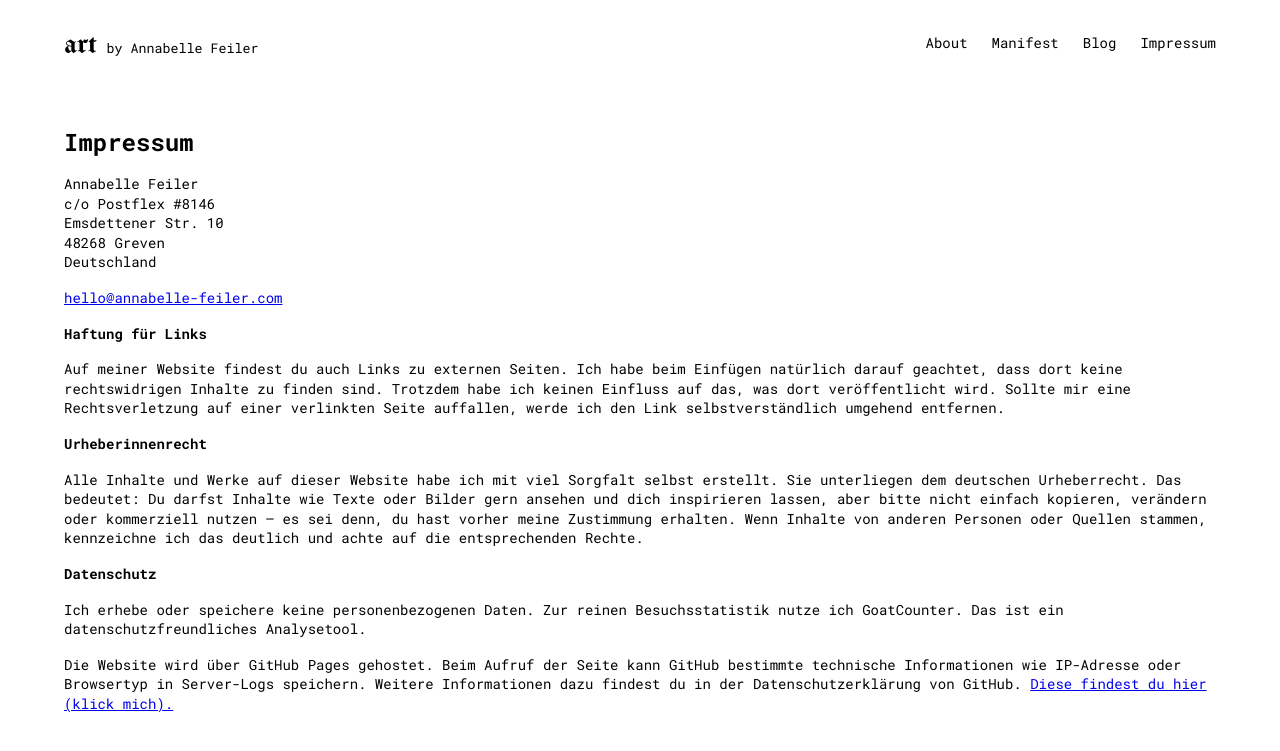
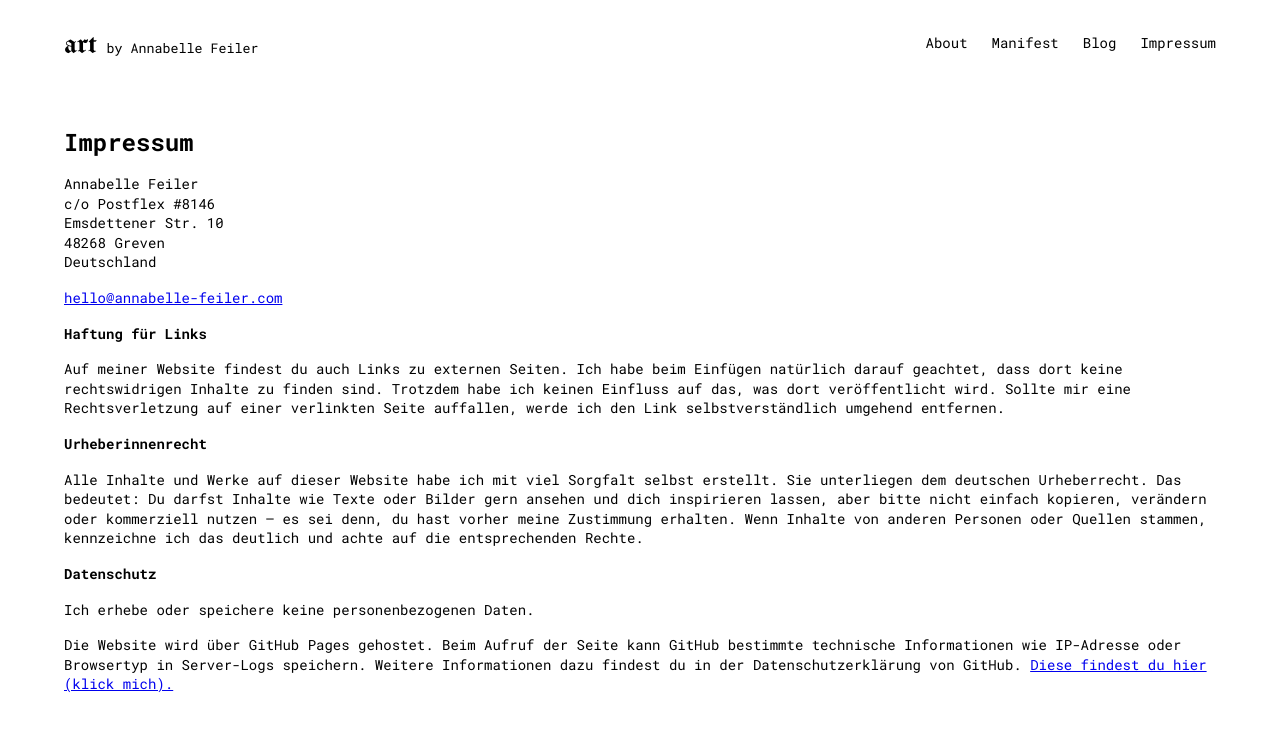
Before and after one commit to enaaacode/annabelle-feiler, a Jekyll site: the page built from impressum.md, in a window 1280 px wide. Shown: the top 751 px of the page. Built offline with Jekyll 4.4.1, drawn with Linux system fonts in a browser that asks for light colours.

Commit message:
Update impressum.md

```diff
--- a/impressum.md
+++ b/impressum.md
@@ -34,6 +34,6 @@ kennzeichne ich das deutlich und achte auf die entsprechenden Rechte.
 
 **Datenschutz**
 
-Ich erhebe oder speichere keine personenbezogenen Daten. Zur reinen Besuchsstatistik nutze ich GoatCounter. Das ist ein datenschutzfreundliches Analysetool.
+Ich erhebe oder speichere keine personenbezogenen Daten.
 
 Die Website wird über GitHub Pages gehostet. Beim Aufruf der Seite kann GitHub bestimmte technische Informationen wie IP-Adresse oder Browsertyp in Server-Logs speichern. Weitere Informationen dazu findest du in der Datenschutzerklärung von GitHub. <a target="_blank" rel="noopener" href="https://docs.github.com/de/site-policy/privacy-policies/github-general-privacy-statement">Diese findest du hier (klick mich).</a>
```
